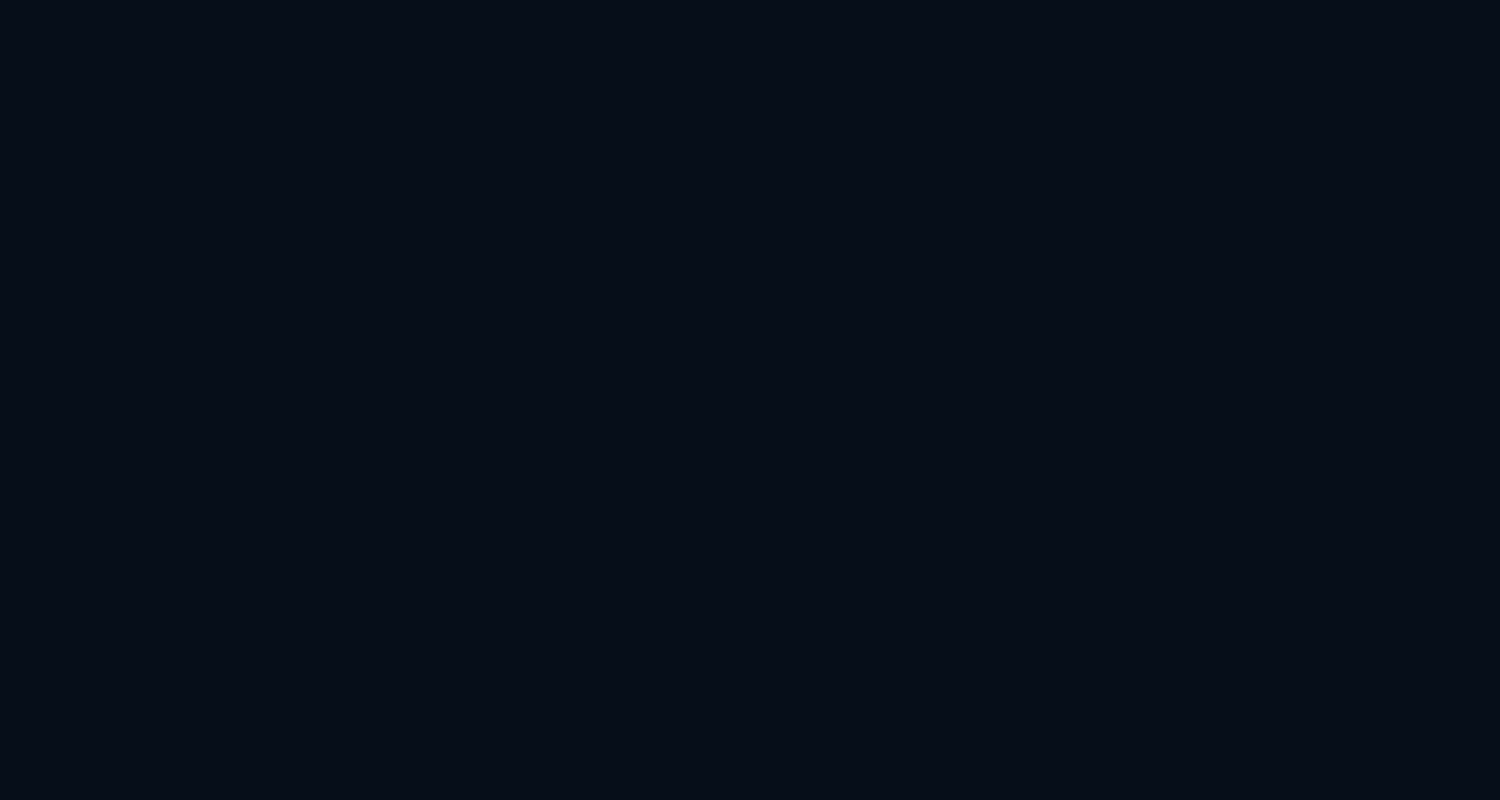
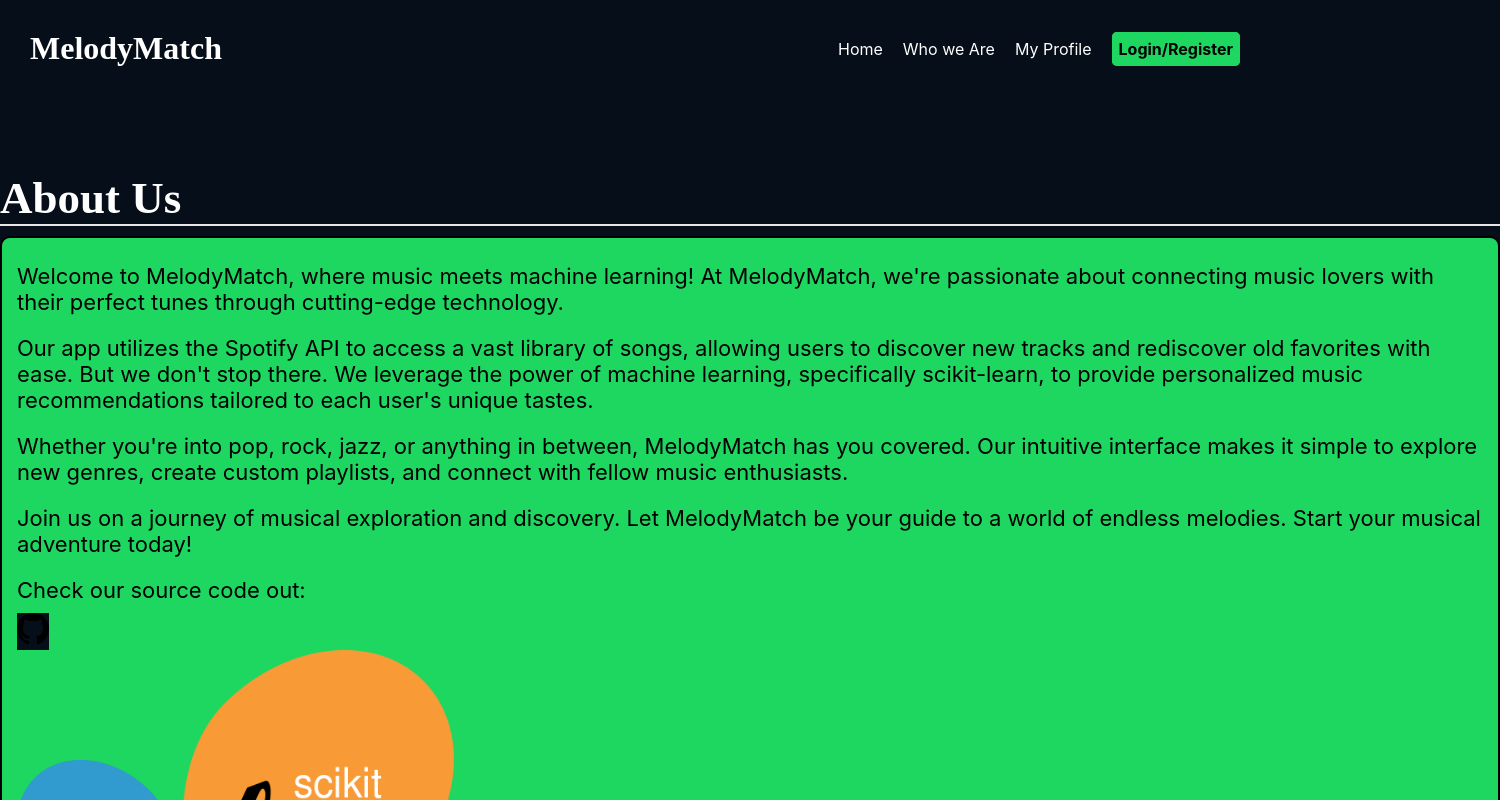
Before and after one commit to Verlias/MelodyMatch-Codefest2024, a React (Vite) app in the folder client/: page /About in a window 1280 px wide. Before the commit this address had no page. Shown: the top 800 px of the page, 1500 px wide, since content can reach past the window. Built offline with nearby package versions, Linux system fonts and the light colour scheme.

Commit message:
not finished about page

```diff
--- /dev/null
+++ b/client/src/AboutPage/About.jsx
@@ -0,0 +1,43 @@
+import React from "react";
+import { Link } from "react-router-dom"
+import NavBar from "../NavBar/NavBar.jsx";
+import styles from "./About.module.css";
+import scikit from "../assets/scikit.png";
+
+function About(){
+    return(
+        <>
+            <NavBar />
+            <section className={styles.AboutSection}>
+                <h1 className={styles.AboutHeadLine}>About Us</h1>
+                <hr className={styles.LineBreak}></hr>
+                <div className={styles.AboutContent}>
+                    <p className={styles.AboutP}>
+                        Welcome to MelodyMatch, where music meets machine learning! At MelodyMatch, we're passionate about connecting music lovers with their perfect tunes through cutting-edge technology.
+                    </p>
+                    <p className={styles.AboutP}>
+                        Our app utilizes the Spotify API to access a vast library of songs, allowing users to discover new tracks and rediscover old favorites with ease. But we don't stop there. We leverage the power of machine learning, specifically scikit-learn, to provide personalized music recommendations tailored to each user's unique tastes.
+                    </p>
+                    <p className={styles.AboutP}>
+                        Whether you're into pop, rock, jazz, or anything in between, MelodyMatch has you covered. Our intuitive interface makes it simple to explore new genres, create custom playlists, and connect with fellow music enthusiasts.
+                    </p>
+                    <p className={styles.AboutP}>
+                        Join us on a journey of musical exploration and discovery. Let MelodyMatch be your guide to a world of endless melodies. Start your musical adventure today!
+                    </p>
+                    <p className={styles.AboutP}>
+                        Check our source code out:
+                    </p>
+                    <div className={styles.GitHubLink}><a className={styles.GitHubLink} href="https://github.com/Verlias/Financy" target="_blank" class="github"> <svg className={styles.GitHubLink} xmlns="http://www.w3.org/2000/svg" width="32" height="32" fill="black" class="bi bi-github" viewBox="0 0 16 16">
+                    <path d="M8 0C3.58 0 0 3.58 0 8c0 3.54 2.29 6.53 5.47 7.59.4.07.55-.17.55-.38 0-.19-.01-.82-.01-1.49-2.01.37-2.53-.49-2.69-.94-.09-.23-.48-.94-.82-1.13-.28-.15-.68-.52-.01-.53.63-.01 1.08.58 1.23.82.72 1.21 1.87.87 2.33.66.07-.52.28-.87.51-1.07-1.78-.2-3.64-.89-3.64-3.95 0-.87.31-1.59.82-2.15-.08-.2-.36-1.02.08-2.12 0 0 .67-.21 2.2.82.64-.18 1.32-.27 2-.27s1.36.09 2 .27c1.53-1.04 2.2-.82 2.2-.82.44 1.1.16 1.92.08 2.12.51.56.82 1.27.82 2.15 0 3.07-1.87 3.75-3.65 3.95.29.25.54.73.54 1.48 0 1.07-.01 1.93-.01 2.2 0 .21.15.46.55.38A8.01 8.01 0 0 0 16 8c0-4.42-3.58-8-8-8"/>
+                    </svg></a></div>
+                    <img src={scikit} alt="scikit-learn" className={styles.ScikitLogo}></img>
+                </div>
+
+            </section>
+        </>
+    )
+};
+
+
+
+export default About
--- /dev/null
+++ b/client/src/AboutPage/About.module.css
@@ -0,0 +1,49 @@
+.AboutSection{
+    width:1500px;
+    margin:auto;
+    margin-top:75px;
+    display:flex;
+    flex-direction: column;
+    justify-content: center;
+    color:white;
+
+}
+
+.AboutHeadLine{
+    font-size:45px;
+    font-family:Newsreader;
+}
+
+.LineBreak{
+    border:1px solid #E6E6E6;
+    width:100%;
+}
+
+
+.AboutContent{
+    margin-top:10px;
+    border:2px solid black;
+    border-radius: 10px;
+    background-color:#1ED760;
+    padding:15px;
+    font-size:22px;
+    font-family:inter;
+}
+
+.AboutP{
+    background-color:#1ED760;
+    color:black;
+    padding:10px 0px 10px 0px;
+}
+
+.GitHubLink{
+    background-color:#1ED760;
+    color:black;
+}
+
+
+.ScikitLogo{
+    background-color:#1ED760;
+    width:500px;
+    margin-right:auto;
+}
--- a/client/src/App.jsx
+++ b/client/src/App.jsx
@@ -1,6 +1,7 @@
 import React from "react"
 import { BrowserRouter as Router, Routes, Route } from 'react-router-dom';
 import Home from './HomePage/Home';
+import About from './AboutPage/About';
 import ChatPage from './chat-page/chat-page'
 
 
@@ -13,6 +14,7 @@
         <Routes>
             <Route index element={<Home />}/>
             <Route path="/Home" element={<Home />}/>
+            <Route path="/About" element={<About />}/>
             <Route path="/Chatbot" element={<ChatPage />}/>
         </Routes>
       </Router>
```
Also changed, not shown: client/src/assets/github-icon-1-logo-svgrepo-com.svg (added), client/src/assets/scikit.png (added).
